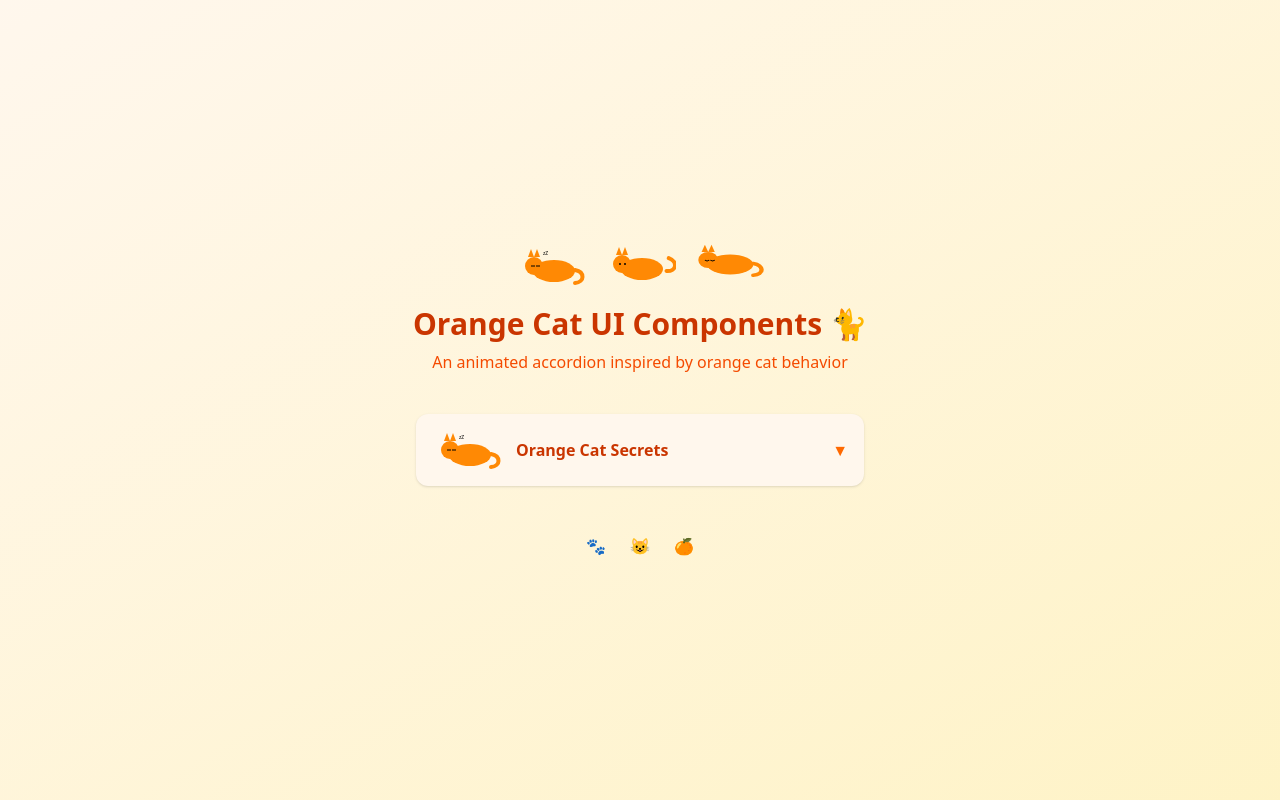
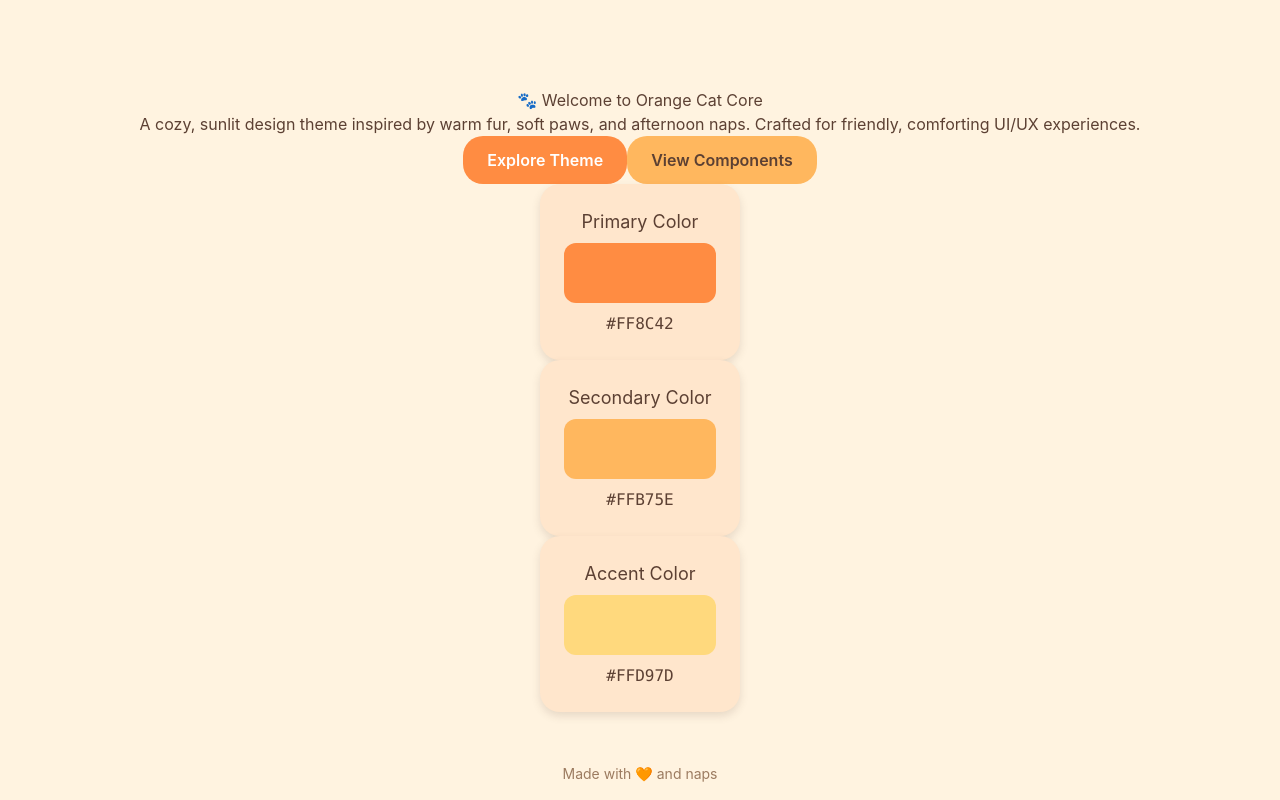
Before and after one commit to Kool-Cool/cozycat-ui, a Next.js app: page / in a window 1280 px wide. Built offline with nearby package versions, Linux system fonts and the light colour scheme.

Commit message:
testing theme

```diff
--- a/app/page.tsx
+++ b/app/page.tsx
@@ -1,57 +1,196 @@
-"use client"
+"use client";
 
-import { motion } from "framer-motion"
-import { CatAccordion } from "../ui/components/accordion/CatAccordion"
-import { CatIcon } from "../ui/components/icons/CatIcon"
+import { motion } from "framer-motion";
 
-
-export default function Page() {
+export default function HomePage() {
   return (
-    <main className="min-h-screen bg-gradient-to-br from-orange-50 to-amber-100 flex flex-col items-center justify-center px-4">
-
-      {/* Page Header */}
-      <motion.header
-        initial={{ opacity: 0, y: 20 }}
+    <main className="page-container">
+      {/* Header */}
+      <motion.h1
+        initial={{ opacity: 0, y: -20 }}
         animate={{ opacity: 1, y: 0 }}
         transition={{ duration: 0.6 }}
-        className="text-center mb-10"
+        className="title"
       >
-        <div className="flex justify-center gap-4 mb-4">
-          <CatIcon state="sleep" />
-          <CatIcon state="awake" />
-          <CatIcon state="stretch" />
-        </div>
+        🐾 Welcome to Orange Cat Core
+      </motion.h1>
 
-        <h1 className="text-3xl font-bold text-orange-700">
-          Orange Cat UI Components 🐈
-        </h1>
-
-        <p className="text-orange-600 mt-2">
-          An animated accordion inspired by orange cat behavior
-        </p>
-      </motion.header>
-
-      {/* Accordion Section */}
-      <motion.section
-        initial={{ opacity: 0, scale: 0.95 }}
-        animate={{ opacity: 1, scale: 1 }}
-        transition={{ delay: 0.2 }}
-        className="w-full flex justify-center"
-      >
-        <CatAccordion />
-      </motion.section>
-
-      {/* Footer Icons */}
-      <motion.footer
+      {/* Subtext */}
+      <motion.p
         initial={{ opacity: 0 }}
         animate={{ opacity: 1 }}
-        transition={{ delay: 0.5 }}
-        className="mt-12 flex gap-6 text-orange-400"
+        transition={{ delay: 0.3, duration: 0.8 }}
+        className="subtitle"
       >
-        <motion.span whileHover={{ scale: 1.2, rotate: -10 }}>🐾</motion.span>
-        <motion.span whileHover={{ scale: 1.2, rotate: 10 }}>😺</motion.span>
-        <motion.span whileHover={{ scale: 1.2, rotate: -10 }}>🍊</motion.span>
-      </motion.footer>
+        A cozy, sunlit design theme inspired by warm fur, soft paws, and afternoon naps.
+        Crafted for friendly, comforting UI/UX experiences.
+      </motion.p>
+
+      {/* Buttons */}
+      <motion.div
+        initial={{ opacity: 0, scale: 0.9 }}
+        animate={{ opacity: 1, scale: 1 }}
+        transition={{ delay: 0.5, duration: 0.5 }}
+        className="button-group"
+      >
+        <button className="btn primary">Explore Theme</button>
+        <button className="btn secondary">View Components</button>
+      </motion.div>
+
+      {/* Sample cards */}
+      <motion.div
+        initial={{ opacity: 0 }}
+        animate={{ opacity: 1 }}
+        transition={{ delay: 0.8, duration: 0.6 }}
+        className="card-grid"
+      >
+        <div className="cat-card">
+          <h3>Primary Color</h3>
+          <div className="color-box primary" />
+          <code>#FF8C42</code>
+        </div>
+        <div className="cat-card">
+          <h3>Secondary Color</h3>
+          <div className="color-box secondary" />
+          <code>#FFB75E</code>
+        </div>
+        <div className="cat-card">
+          <h3>Accent Color</h3>
+          <div className="color-box accent" />
+          <code>#FFD97D</code>
+        </div>
+      </motion.div>
+
+      {/* Footer */}
+      <footer className="footer">
+        Made with 🧡 and naps
+      </footer>
+
+      {/* Inline CSS */}
+      <style jsx>{`
+        .page-container {
+          min-height: 100vh;
+          display: flex;
+          flex-direction: column;
+          align-items: center;
+          justify-content: center;
+          background: #fff3e0;
+          color: #5c4033;
+          padding: 2rem;
+          text-align: center;
+          font-family: 'Inter', sans-serif;
+        }
+
+        .title {
+          font-size: 3rem;
+          font-weight: 700;
+          color: #ff8c42;
+          margin-bottom: 1rem;
+        }
+
+        .subtitle {
+          font-size: 1.125rem;
+          color: #9c7b60;
+          max-width: 600px;
+          margin-bottom: 2rem;
+        }
+
+        .button-group {
+          display: flex;
+          flex-wrap: wrap;
+          gap: 1rem;
+          justify-content: center;
+          margin-bottom: 3rem;
+        }
+
+        .btn {
+          padding: 0.75rem 1.5rem;
+          border-radius: 1.25rem;
+          font-weight: 600;
+          font-size: 1rem;
+          cursor: pointer;
+          transition: all 0.3s ease;
+          border: none;
+        }
+
+        .btn.primary {
+          background-color: #ff8c42;
+          color: #fff;
+        }
+
+        .btn.primary:hover {
+          background-color: #ff7a1f;
+        }
+
+        .btn.secondary {
+          background-color: #ffb75e;
+          color: #5c4033;
+        }
+
+        .btn.secondary:hover {
+          opacity: 0.9;
+        }
+
+        .card-grid {
+          display: flex;
+          flex-wrap: wrap;
+          justify-content: center;
+          gap: 1.5rem;
+          margin-bottom: 4rem;
+        }
+
+        .cat-card {
+          background: #ffe6cc;
+          border-radius: 1.25rem;
+          padding: 1.5rem;
+          width: 200px;
+          box-shadow: 0 4px 8px rgba(92, 64, 51, 0.15);
+        }
+
+        .cat-card h3 {
+          font-size: 1.125rem;
+          color: #5c4033;
+          margin-bottom: 0.5rem;
+        }
+
+        .color-box {
+          width: 100%;
+          height: 60px;
+          border-radius: 0.75rem;
+          margin-bottom: 0.5rem;
+        }
+
+        .color-box.primary {
+          background: #ff8c42;
+        }
+
+        .color-box.secondary {
+          background: #ffb75e;
+        }
+
+        .color-box.accent {
+          background: #ffd97d;
+        }
+
+        .footer {
+          position: absolute;
+          bottom: 1rem;
+          font-size: 0.875rem;
+          color: #9c7b60;
+        }
+
+        @media (max-width: 640px) {
+          .title {
+            font-size: 2.25rem;
+          }
+          .subtitle {
+            font-size: 1rem;
+          }
+          .cat-card {
+            width: 90%;
+          }
+        }
+      `}</style>
     </main>
-  )
+  );
 }
```
